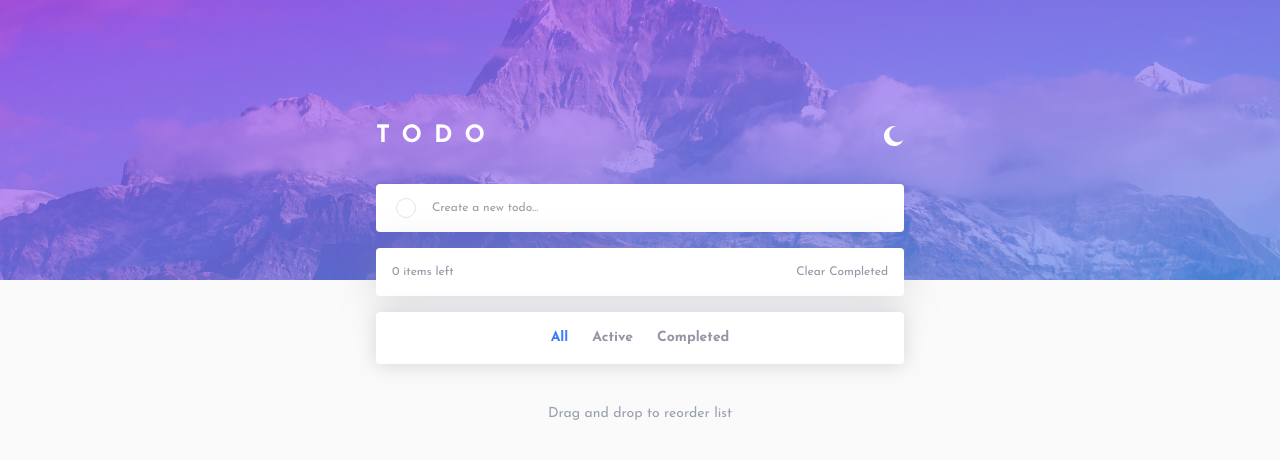
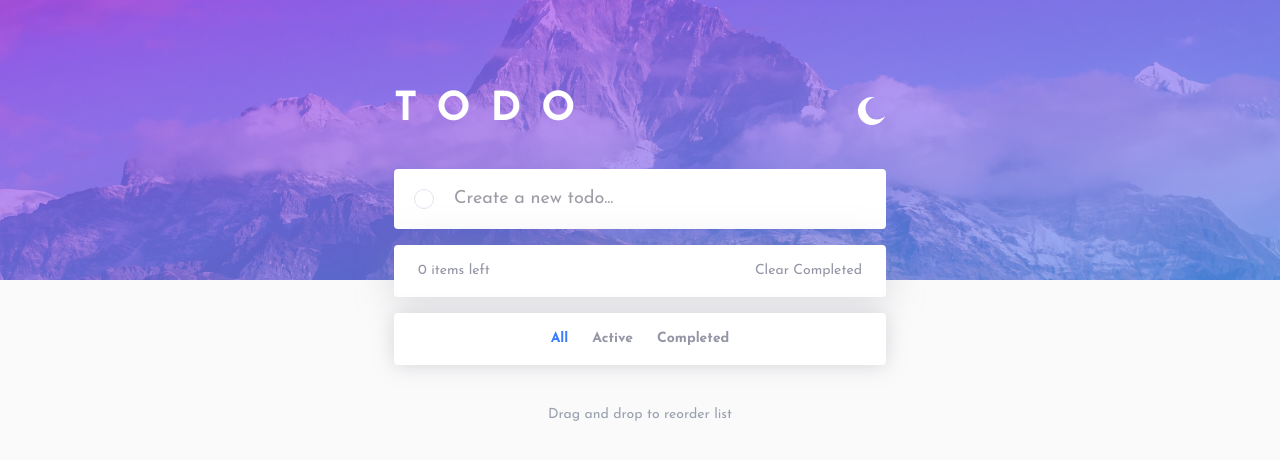
Before and after one commit to KarolinaMas/todo-app-react, a React (Vite) app: page / in a window 1280 px wide. Shown: the top 460 px of the page. Built offline with nearby package versions, Linux system fonts and the light colour scheme.

Commit message:
add responsive style for larger screens

```diff
--- a/src/App.jsx
+++ b/src/App.jsx
@@ -58,7 +58,7 @@ const App = () => {
       : itemList.filter((item) => item.isCompleted);
 
   return (
-    <div className="min-h-[100vh] bg-[#FAFAFA] text-xs">
+    <div className="min-h-[100vh] bg-[#FAFAFA] text-xs sm:text-lg">
       <img
         src={bgImage}
         alt="img"
@@ -69,12 +69,16 @@ const App = () => {
         className="absolute inset-0 w-full h-[200px] sm:h-auto max-h-[35vh] bg-gradient-to-tl from-[#5596FF] to-[#AC2DEB] opacity-70 pointer-events-none"
         aria-hidden="true"
       />
-      <div className="max-w-xl flex flex-col items-center px-6 -mt-40 mx-auto">
+      <div className="max-w-[540px] flex flex-col items-center px-6 -mt-40 mx-auto sm:-mt-49">
         <header className="flex justify-between items-center w-full mb-8 text-white z-10">
-          <h1 className="text-2xl tracking-[0.5em] uppercase font-bold">
+          <h1 className="text-2xl tracking-[0.5em] uppercase font-bold sm:text-[2.5rem]">
             todo
           </h1>
-          <img src={moonIcon} alt="mode icon" className="w-5 h-5" />
+          <img
+            src={moonIcon}
+            alt="mode icon"
+            className="w-5 h-5 sm:w-7 sm:h-7"
+          />
         </header>
 
         <div className="relative w-full">
@@ -84,7 +88,7 @@ const App = () => {
           <input
             type="text"
             placeholder="Create a new todo..."
-            className="bg-white text-[#393A4B] w-full p-4 rounded-sm pl-14 focus:outline-0"
+            className="bg-white text-[#393A4B] w-full p-4 rounded-sm pl-14 focus:outline-0 sm:px-6 sm:pl-15"
             value={inputVal}
             onChange={(e) => setInputVal(e.target.value)}
             onKeyDown={addItem}
@@ -104,7 +108,7 @@ const App = () => {
               </ListItem>
             ))}
           </ul>
-          <div className=" bg-white p-4 text-[#9495A5] flex justify-between w-full rounded-sm">
+          <div className=" bg-white p-4 text-[#9495A5] flex justify-between w-full rounded-sm sm:text-sm sm:px-6">
             <p>
               {filteredItems.filter((item) => !item.isCompleted).length} items
               left
--- a/src/components/ListItem.jsx
+++ b/src/components/ListItem.jsx
@@ -4,7 +4,7 @@ import checkIcon from "../assets/images/icon-check.svg";
 
 const ListItem = ({ isCompleted, deleteItem, toggle, children }) => {
   return (
-    <li className="group bg-white relative w-full border-b border-[#E3E4F1] rounded-t-sm flex items-center justify-between p-4">
+    <li className="group bg-white relative w-full border-b border-[#E3E4F1] rounded-t-sm flex items-center justify-between p-4 sm:px-6">
       <label className="flex items-center w-full cursor-pointer relative">
         <input
           type="checkbox"
@@ -19,7 +19,7 @@ const ListItem = ({ isCompleted, deleteItem, toggle, children }) => {
           alt="check icon"
           className="absolute left-0 ml-[5px] h-[9px] pointer-events-none opacity-0 peer-checked:opacity-100"
         />
-        <p className="pl-4 peer-checked:line-through peer-checked:text-[#D1D2DA]">
+        <p className="pl-4 peer-checked:line-through peer-checked:text-[#D1D2DA] sm:pl-5">
           {children}
         </p>
       </label>
```
